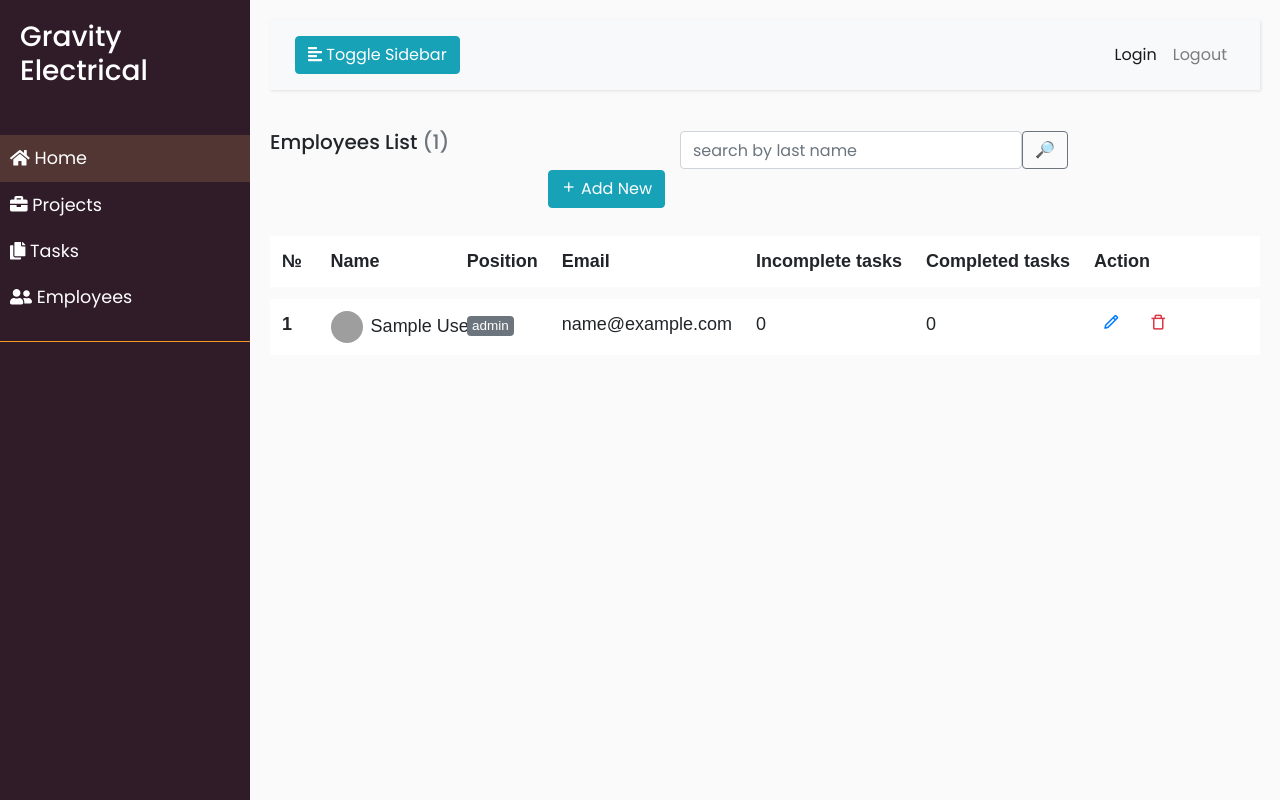
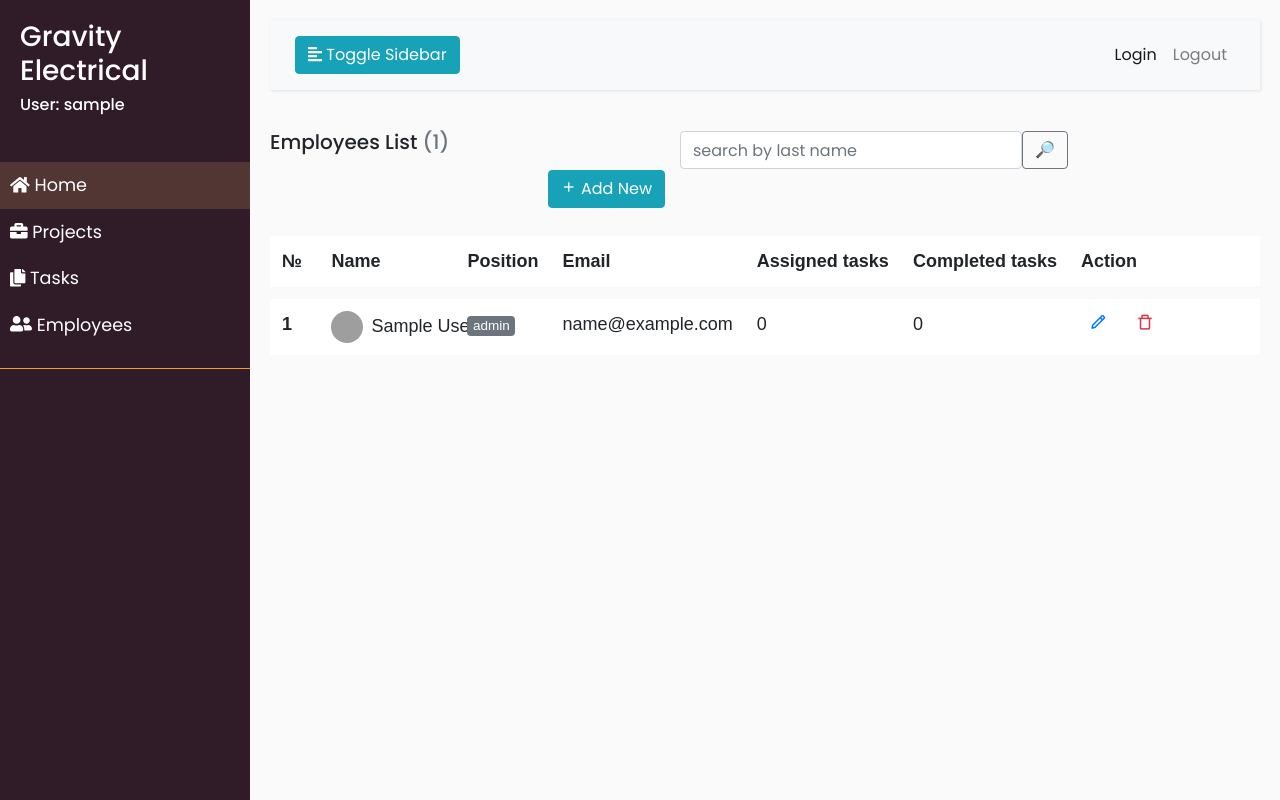
Before and after one commit to NCannavaro/Construction-company, a Django app: page /employees/ in a window 1280 px wide. Run offline with Django 4.2, Linux system fonts and the light colour scheme; the visitor is signed in with stand-in values (Sample User, id 1); data comes from the database, SQL or seed files in the repository; data that the repository does not hold is empty; some libraries are stand-ins or nearby versions; grey boxes are pictures that could not be loaded.

Commit message:
Modified task_list.html

```diff
--- a/templates/includes/sidebar.html
+++ b/templates/includes/sidebar.html
@@ -1,6 +1,7 @@
 <nav id="sidebar">
   <div class="sidebar-header">
     <h3>Gravity Electrical</h3>
+    <h6>User: {{ user }}</h6>
     <strong>GE</strong>
   </div>
 
--- a/templates/task_manager/employee_list.html
+++ b/templates/task_manager/employee_list.html
@@ -38,9 +38,12 @@
           <th scope="col">Name</th>
           <th scope="col">Position</th>
           <th scope="col">Email</th>
-          <th scope="col">Incomplete tasks</th>
+          <th scope="col">Assigned tasks</th>
           <th scope="col">Completed tasks</th>
+          {% if user.is_superuser %}
           <th scope="col" style="width: 200px;">Action</th>
+          {% endif %}
+
         </tr>
         </thead>
 
@@ -55,6 +58,8 @@
             <td>{{ employee.email }}</td>
             <td>{{ employee.tasks.all.count }}</td>
             <td>{{ employee.number_of_completed_tasks }}</td>
+
+            {% if user.is_superuser %}
             <td>
               <ul class="list-inline mb-0">
                 <li class="list-inline-item">
@@ -69,6 +74,8 @@
                 </li>
               </ul>
             </td>
+            {% endif %}
+
           </tr>
         {% endfor %}
         </tbody>
--- a/templates/task_manager/index.html
+++ b/templates/task_manager/index.html
@@ -35,7 +35,6 @@
           </div>
         </div>
         <div class="image_3"><img src="{% static "images/workers.png" %}"></div>
-        <div class="get_bt"><a href="#">Get A quote</a></div>
       </div>
     </div>
   </div>
--- a/templates/task_manager/task_detail.html
+++ b/templates/task_manager/task_detail.html
@@ -7,9 +7,11 @@
       <h2 class="w3-text-grey w3-padding-16"><i
           class="fa fa-suitcase fa-fw w3-margin-right w3-xxlarge w3-text-teal"></i>
         Detail information of task
+        {% if user.is_superuser %}
         <a href="{% url 'task_manager:task-update' pk=task.id %}" class="btn btn-secondary link-to-page">
           Update
         </a>
+        {% endif %}
       </h2>
       <div class="w3-container">
         <h5 class="w3-opacity">Project: <b>{{ task.project }}</b></h5>
```
Also changed, not shown: templates/task_manager/task_list.html (+16 -6 lines).
